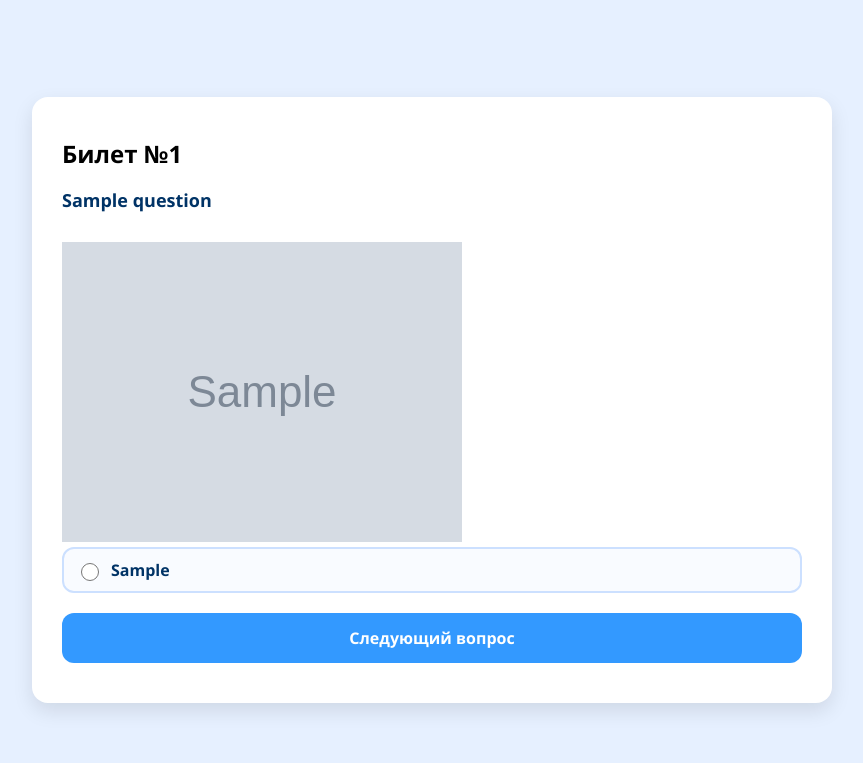
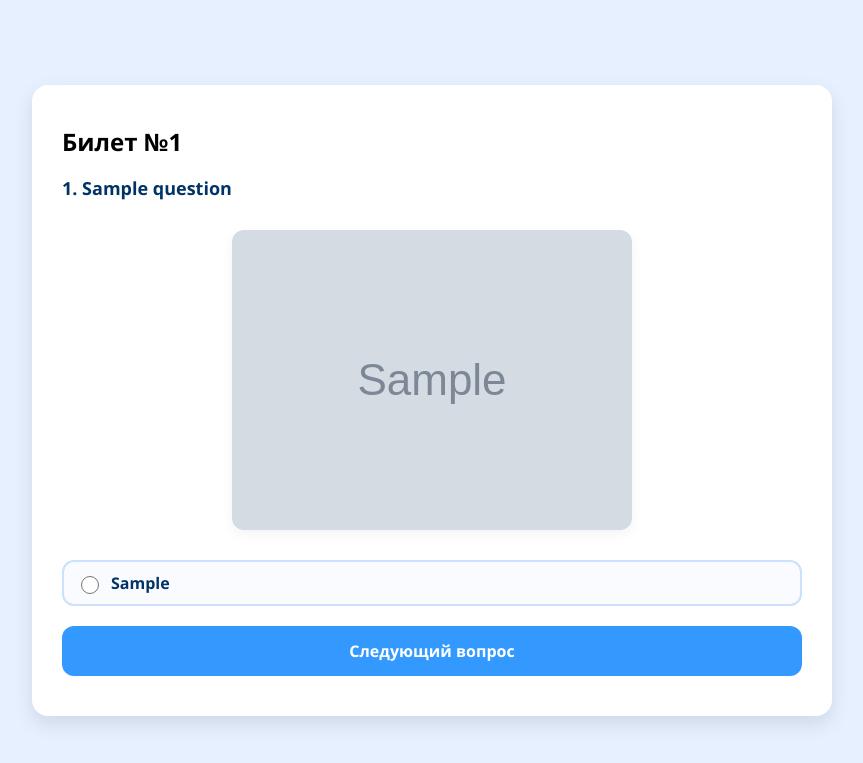
Before and after one commit to eeev-dev/safety-quiz, a Django app: template main/templates/main/questions.html in a window 1280 px wide. Shown: the top 763 px of the page, without its empty margins (208-1071 px from the left). Run offline with Django 5.2, Linux system fonts and the light colour scheme; tables that the repository leaves empty hold one stand-in row (values such as "Sample post"); the template is opened without the code that fills it: values that come from a table or form of the project are taken from there, most other values are stand-ins (such as "Sample title", 1, 10 or a date in 2020); grey boxes marked "Sample" are stand-in pictures; some libraries are stand-ins or nearby versions.

Commit message:
style(questions.html): add place for image and number of question

```diff
--- a/main/static/main/css/question.css
+++ b/main/static/main/css/questions.css
@@ -9,8 +9,8 @@ body {
     display: flex;
     align-items: center;
     justify-content: center;
-    min-height: 100vh; /* лучше, если содержимое будет адаптивным */
-    padding: 20px; /* чтоб на маленьких экранах не прилегало к краю */
+    min-height: 100vh;
+    padding: 20px;
 }
 
 .card {
@@ -19,10 +19,10 @@ body {
     border-radius: 16px;
     box-shadow: 0 8px 20px rgba(0, 0, 0, 0.1);
     width: 100%;
-    min-width: 350px;   /* минимальная ширина */
-    max-width: 800px;   /* максимальная ширина */
+    min-width: 350px;
+    max-width: 800px;
     box-sizing: border-box;
-    word-wrap: break-word; /* перенос длинных слов */
+    word-wrap: break-word;
 }
 
 h2 {
@@ -35,12 +35,23 @@ h2 {
     font-weight: 600;
     margin-bottom: 30px;
     font-size: 18px;
-    white-space: pre-wrap; /* чтобы переносить переводы строк и длинные тексты */
+    white-space: pre-wrap;
+}
+
+.image {
+    display: block;
+    margin: 0 auto;
+    max-width: 100%;
+    height: 300px;
+    object-fit: cover;
+    border-radius: 12px;
+    box-shadow: 0 4px 12px rgba(0, 0, 0, 0.05);
+    margin-bottom: 30px;
 }
 
 label {
     display: flex;
-    align-items: flex-start; /* для многострочного текста */
+    align-items: flex-start;
     font-weight: 600;
     color: #003366;
     cursor: pointer;
@@ -49,7 +60,7 @@ label {
     border-radius: 12px;
     background: #f9fbff;
     transition: background-color 0.3s ease, border-color 0.3s ease;
-    word-break: break-word; /* перенос слов в ответах */
+    word-break: break-word;
     margin-bottom: 20px;
 }
 
@@ -62,8 +73,8 @@ input[type="radio"] {
     margin-right: 12px;
     accent-color: #3399ff;
     cursor: pointer;
-    margin-top: 4px; /* чтобы радиокнопка была чуть ниже, если текст в несколько строк */
-    flex-shrink: 0; /* чтобы не сжималась */
+    margin-top: 4px;
+    flex-shrink: 0;
     width: 18px;
     height: 18px;
 }
--- a/main/templates/main/questions.html
+++ b/main/templates/main/questions.html
@@ -4,14 +4,16 @@
 
 {% block content %}
 
-<link id="style-link" hx-swap-oob="true" rel="stylesheet" href="{% static 'main/css/question.css' %}">
+<link id="style-link" hx-swap-oob="true" rel="stylesheet" href="{% static 'main/css/questions.css' %}">
 
 <div id="card" class="card">
     <h2>Билет №{{ card_number }}</h2>
 
     <div class="question-section">
-        <p>{{ current_question.question_ru }}</p>
-        <img class="image" src="{{ current_question.image }}">
+        <p>{{ question_number }}. {{ current_question.question_ru }}</p>
+        {% if current_question.image %}
+        <img class="image" src="{{ current_question.image.url }}" alt="Изображение">
+        {% endif %}
     </div>
 
     <form hx-post="{% url 'main:card' %}" hx-target="#card" hx-swap="outerHTML">
--- a/main/urls.py
+++ b/main/urls.py
@@ -1,5 +1,7 @@
 from django.urls import path
 from .views import IndexView, CardsView, CardView
+from django.conf import settings
+from django.conf.urls.static import static
 
 app_name = 'main'
 
@@ -8,3 +10,6 @@ urlpatterns = [
     path('cards', CardsView.as_view(), name='cards'),
     path('card', CardView.as_view(), name='card'),
 ]
+
+if settings.DEBUG:
+    urlpatterns += static(settings.MEDIA_URL, document_root=settings.MEDIA_ROOT)
--- a/main/views.py
+++ b/main/views.py
@@ -87,7 +87,7 @@ class CardsView(TemplateView):
     def get(self, request, *args, **kwargs):
         if request.headers.get('HX-Request'):
             context = self.get_context_data(**kwargs)
-            context['cards'] = Card.objects.all()
+            context['cards'] = Card.objects.all().order_by('number')
             return TemplateResponse(request, 'main/partials/card.html', context)
 
     def post(self, request: HttpRequest, *args, **kwargs):
@@ -102,6 +102,7 @@ class CardsView(TemplateView):
             request.user.save()
 
             question = questions.order_by('id').first()
+            context['question_number'] = 1
             context['card_number'] = card.number
             context['current_question'] = question
             context['options'] = question.options.all()
@@ -142,6 +143,7 @@ class CardView(TemplateView):
 
             if current_index < len(questions):
                 question = questions[current_index]
+                context['question_number'] = current_index + 1
                 context['card_number'] = card.number
                 context['current_question'] = question
                 context['options'] = question.options.all()
```
Also changed, not shown: media/questions/pngtree-rustic-ladder-leaning-gracefully-in-a-cozy-corner-png-image_20633555.png (added).
